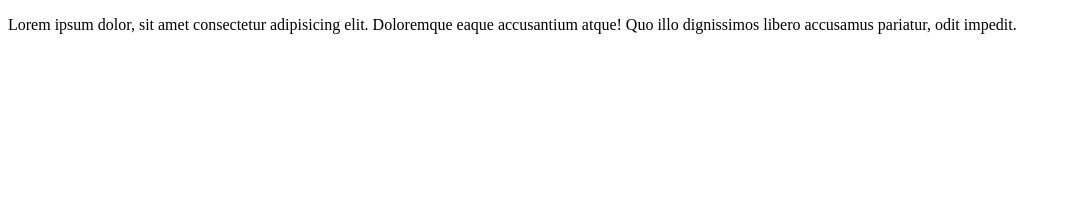
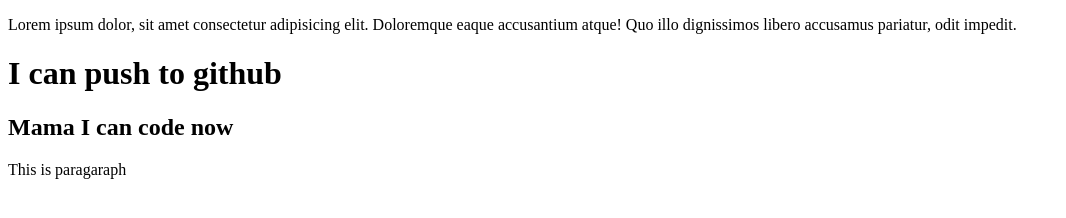
Before and after one commit to srpolas/my-second-repo, a plain HTML site: page index.html in a window 1280 px wide. Shown: the whole page, without its empty margins (0-1066 px from the left). Drawn offline with Linux system fonts and the light colour scheme.

Commit message:
added Header

```diff
--- a/index.html
+++ b/index.html
@@ -9,6 +9,8 @@
 <body>
     <p>Lorem ipsum dolor, sit amet consectetur adipisicing elit. Doloremque eaque accusantium atque! Quo illo dignissimos libero accusamus pariatur, odit impedit.</p>
 
-
+<h1> I can push to github</h1>
+<h2> Mama I can code now</h2>
+<p> This is paragaraph</p>
 </body>
 </html>
```
